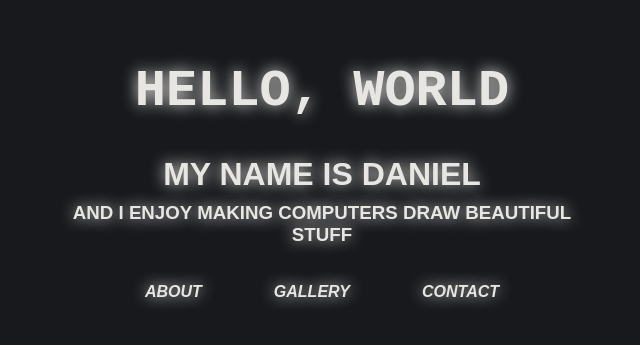
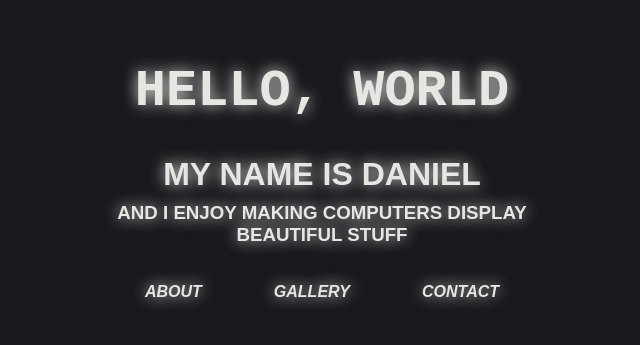
Before and after one commit to codedpalette/codedpalette.github.io, a SvelteKit app: page / in a window 1280 px wide. Shown: the part 227-572 px from the top of the page, without its empty margins (318-958 px from the left). Built offline with nearby package versions, Linux system fonts and the light colour scheme.

Commit message:
changing text, grid gap and thumbnail size

```diff
--- a/src/lib/components/Grid.svelte
+++ b/src/lib/components/Grid.svelte
@@ -14,7 +14,7 @@
 <style>
 	#grid {
 		display: grid;
-		gap: 20px;
+		gap: 30px;
 	}
 
 	.item-container {
--- a/src/routes/+page.svelte
+++ b/src/routes/+page.svelte
@@ -8,7 +8,7 @@
 	<div id="content-container">
 		<h1>Hello, world</h1>
 		<h2>my name is Daniel</h2>
-		<h3>and I enjoy making computers draw beautiful stuff</h3>
+		<h3>and I enjoy making computers display beautiful stuff</h3>
 		<NavBar />
 	</div>
 </Flex>
--- a/src/routes/gallery/+page.svelte
+++ b/src/routes/gallery/+page.svelte
@@ -16,7 +16,7 @@
 	let workerpool: Pool | undefined;
 	const loadedSketches: Sketch[] = [];
 	const thumbnailBlobs: Blob[] = [];
-	const thumbnailSizeParams: SizeParams = { width: 1200, height: 1200, resolution: 1 / 4 };
+	const thumbnailSizeParams: SizeParams = { width: 1200, height: 1200, resolution: 1 / 2 };
 	const workerPoolOpts: WorkerPoolOptions = {
 		maxWorkers: 3,
 		workerOpts: {
```
